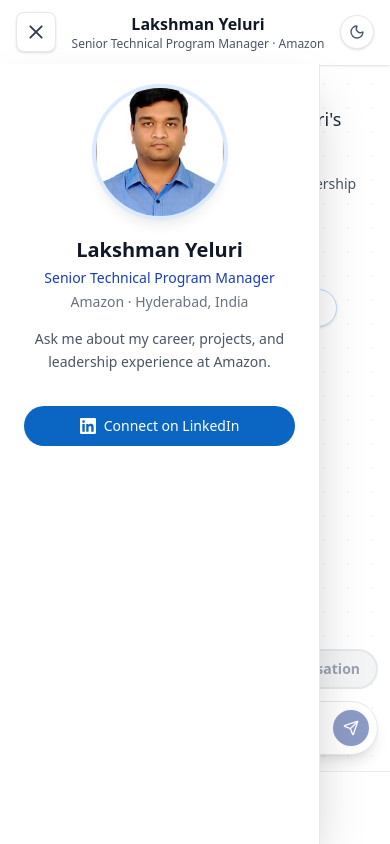
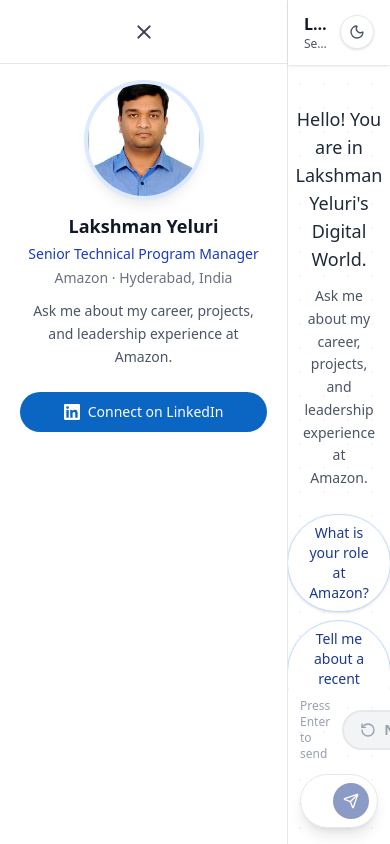
Before and after one commit to xllakshman/twin, a Next.js app in the folder frontend/: page / in a window 390 px wide. Both pictures are taken after a click on the button 36 px from the left and 32 px from the top of the page. Built offline with nearby package versions, Linux system fonts and the light colour scheme.

Commit message:
Restore chat avatar photo and use collapsible left sidebar for profile.
Replace the fixed overlay drawer with a full-height left rail so the hamburger sits at the extreme left and profile details expand inline without covering the header.

Co-authored-by: Cursor <cursoragent@cursor.com>

```diff
--- a/frontend/components/home-shell.tsx
+++ b/frontend/components/home-shell.tsx
@@ -15,12 +15,13 @@ export default function HomeShell() {
   }, [darkMode]);
 
   return (
-    <div className="page-texture flex h-dvh w-full flex-col overflow-hidden bg-gradient-to-br from-slate-50 via-white to-blue-50 dark:from-gray-950 dark:via-gray-900 dark:to-slate-900">
-      <header className="relative z-[60] shrink-0 border-b border-white/60 bg-white/80 px-4 py-3 shadow-sm backdrop-blur-sm dark:border-gray-700 dark:bg-gray-900/80">
-        <div className="mx-auto flex max-w-6xl items-center gap-3">
+    <div className="page-texture flex h-dvh w-full overflow-hidden bg-gradient-to-br from-slate-50 via-white to-blue-50 dark:from-gray-950 dark:via-gray-900 dark:to-slate-900">
       <ProfileDrawer />
 
-          <div className="min-w-0 flex-1 text-center md:text-left">
+      <div className="flex min-h-0 min-w-0 flex-1 flex-col">
+        <header className="shrink-0 border-b border-white/60 bg-white/80 px-4 py-3 shadow-sm backdrop-blur-sm dark:border-gray-700 dark:bg-gray-900/80">
+          <div className="mx-auto flex max-w-6xl items-center justify-between gap-3">
+            <div className="min-w-0 flex-1">
               <h1 className="truncate text-base font-bold text-gray-900 dark:text-white md:text-lg">
                 {profile.name}
               </h1>
@@ -50,5 +51,6 @@ export default function HomeShell() {
           <SiteFooter />
         </div>
       </div>
+    </div>
   );
 }
--- a/frontend/components/profile-drawer.tsx
+++ b/frontend/components/profile-drawer.tsx
@@ -12,21 +12,25 @@ export default function ProfileDrawer() {
     const onKeyDown = (event: KeyboardEvent) => {
       if (event.key === 'Escape') setOpen(false);
     };
-    if (open) window.addEventListener('keydown', onKeyDown);
+    window.addEventListener('keydown', onKeyDown);
     return () => window.removeEventListener('keydown', onKeyDown);
-  }, [open]);
+  }, []);
 
   const toggle = () => setOpen((value) => !value);
-  const close = () => setOpen(false);
 
   return (
-    <>
+    <aside
+      className={`flex h-full shrink-0 flex-col overflow-hidden border-r border-gray-200 bg-white transition-[width] duration-300 ease-in-out dark:border-gray-700 dark:bg-gray-900 ${
+        open ? 'w-72' : 'w-14'
+      }`}
+      aria-label="Profile sidebar"
+    >
       <button
         type="button"
         onClick={toggle}
         aria-expanded={open}
         aria-label={open ? 'Close profile menu' : 'Open profile menu'}
-        className="relative z-[70] flex h-10 w-10 shrink-0 items-center justify-center rounded-lg border border-gray-200 bg-white text-gray-700 shadow-sm transition-colors hover:border-blue-200 hover:bg-blue-50 dark:border-gray-600 dark:bg-gray-800 dark:text-gray-200 dark:hover:border-blue-700 dark:hover:bg-gray-700"
+        className="flex h-16 shrink-0 items-center justify-center border-b border-gray-200 text-gray-700 transition-colors hover:bg-blue-50 dark:border-gray-700 dark:text-gray-200 dark:hover:bg-gray-800"
       >
         <span className={`hamburger-icon ${open ? 'is-open' : ''}`}>
           <span className="hamburger-line" />
@@ -36,31 +40,14 @@ export default function ProfileDrawer() {
       </button>
 
       {open && (
-        <button
-          type="button"
-          className="fixed inset-0 top-16 z-40 cursor-default bg-transparent"
-          onClick={close}
-          aria-label="Close profile menu"
-        />
-      )}
-
-      <aside
-        className={`pointer-events-none fixed left-0 top-16 z-50 h-[calc(100dvh-4rem)] w-80 max-w-[85vw] transition-transform duration-300 ease-in-out ${
-          open ? 'translate-x-0' : '-translate-x-full'
-        }`}
-        aria-hidden={!open}
-      >
-        <div
-          className="pointer-events-auto flex h-full flex-col overflow-y-auto border-r border-gray-200 bg-white p-6 shadow-2xl dark:border-gray-700 dark:bg-gray-900"
-          onClick={(event) => event.stopPropagation()}
-        >
+        <div className="flex min-h-0 flex-1 flex-col overflow-y-auto p-5">
           <img
             src={avatarSrc}
             alt={profile.name}
             onError={() => setAvatarSrc('/icon.png')}
-            className="mx-auto h-32 w-32 rounded-full object-cover ring-4 ring-blue-100 shadow-lg dark:ring-blue-900"
+            className="mx-auto h-28 w-28 rounded-full object-cover ring-4 ring-blue-100 shadow-lg dark:ring-blue-900"
           />
-          <h2 className="mt-5 text-center text-xl font-bold text-gray-900 dark:text-white">
+          <h2 className="mt-4 text-center text-lg font-bold text-gray-900 dark:text-white">
             {profile.name}
           </h2>
           <p className="mt-1 text-center text-sm font-medium text-blue-800 dark:text-blue-300">
@@ -69,7 +56,7 @@ export default function ProfileDrawer() {
           <p className="mt-1 text-center text-sm text-gray-500 dark:text-gray-400">
             {profile.company} · {profile.location}
           </p>
-          <p className="mt-4 text-center text-sm leading-relaxed text-gray-600 dark:text-gray-300">
+          <p className="mt-3 text-center text-sm leading-relaxed text-gray-600 dark:text-gray-300">
             {profile.tagline}
           </p>
 
@@ -77,13 +64,13 @@ export default function ProfileDrawer() {
             href={profile.linkedinUrl}
             target="_blank"
             rel="noopener noreferrer"
-            className="mt-8 inline-flex items-center justify-center gap-2 rounded-full bg-[#0A66C2] px-4 py-2.5 text-sm font-medium text-white transition-colors hover:bg-[#004182]"
+            className="mt-6 inline-flex items-center justify-center gap-2 rounded-full bg-[#0A66C2] px-4 py-2.5 text-sm font-medium text-white transition-colors hover:bg-[#004182]"
           >
             <LinkedInIcon className="h-4 w-4" />
             Connect on LinkedIn
           </a>
         </div>
-      </aside>
-    </>
+      )}
+    </aside>
   );
 }
--- a/frontend/components/twin.tsx
+++ b/frontend/components/twin.tsx
@@ -137,11 +137,27 @@ export default function Twin() {
         inputRef.current?.focus();
     };
 
+    const [hasAvatar, setHasAvatar] = useState(false);
+    useEffect(() => {
+        fetch('/avatar.jpg', { method: 'HEAD' })
+            .then((res) => {
+                const contentType = res.headers.get('content-type') ?? '';
+                setHasAvatar(res.ok && contentType.includes('image'));
+            })
+            .catch(() => setHasAvatar(false));
+    }, []);
+
     const lastAssistantMessageId = [...messages]
         .reverse()
         .find(message => message.role === 'assistant')?.id;
 
-    const assistantIcon = (
+    const assistantAvatar = hasAvatar ? (
+        <img
+            src="/avatar.jpg"
+            alt={profile.name}
+            className="h-9 w-9 rounded-full object-cover ring-2 ring-white shadow-sm dark:ring-gray-700"
+        />
+    ) : (
         <div className="flex h-9 w-9 items-center justify-center rounded-full bg-blue-900 shadow-sm dark:bg-blue-700">
             <Bot className="h-5 w-5 text-white" />
         </div>
@@ -209,7 +225,7 @@ export default function Twin() {
                                 key={message.id}
                                 className="animate-fade-in-up flex gap-3 justify-start"
                             >
-                                <div className="flex-shrink-0 pt-1">{assistantIcon}</div>
+                                <div className="flex-shrink-0 pt-1">{assistantAvatar}</div>
                                 <div className="flex max-w-[85%] flex-col gap-2 md:max-w-[75%]">
                                     {message.notice && (
                                         <p className="rounded-lg border border-amber-200 bg-amber-50 px-3 py-2 text-sm text-amber-900 dark:border-amber-800 dark:bg-amber-950 dark:text-amber-200">
@@ -271,7 +287,7 @@ export default function Twin() {
                     {isLoading && (
                         <div className="animate-fade-in-up flex gap-3 justify-start">
                             <div className="flex-shrink-0 pt-1">
-                                <div className="animate-pulse">{assistantIcon}</div>
+                                <div className="animate-pulse">{assistantAvatar}</div>
                             </div>
                             <div className="rounded-2xl rounded-bl-md border border-gray-100 bg-white p-4 shadow-sm dark:border-gray-700 dark:bg-gray-800">
                                 <p className="mb-2 text-sm font-medium text-gray-500 dark:text-gray-400">
```
Lines whose indentation alone changed are shown as unchanged.
